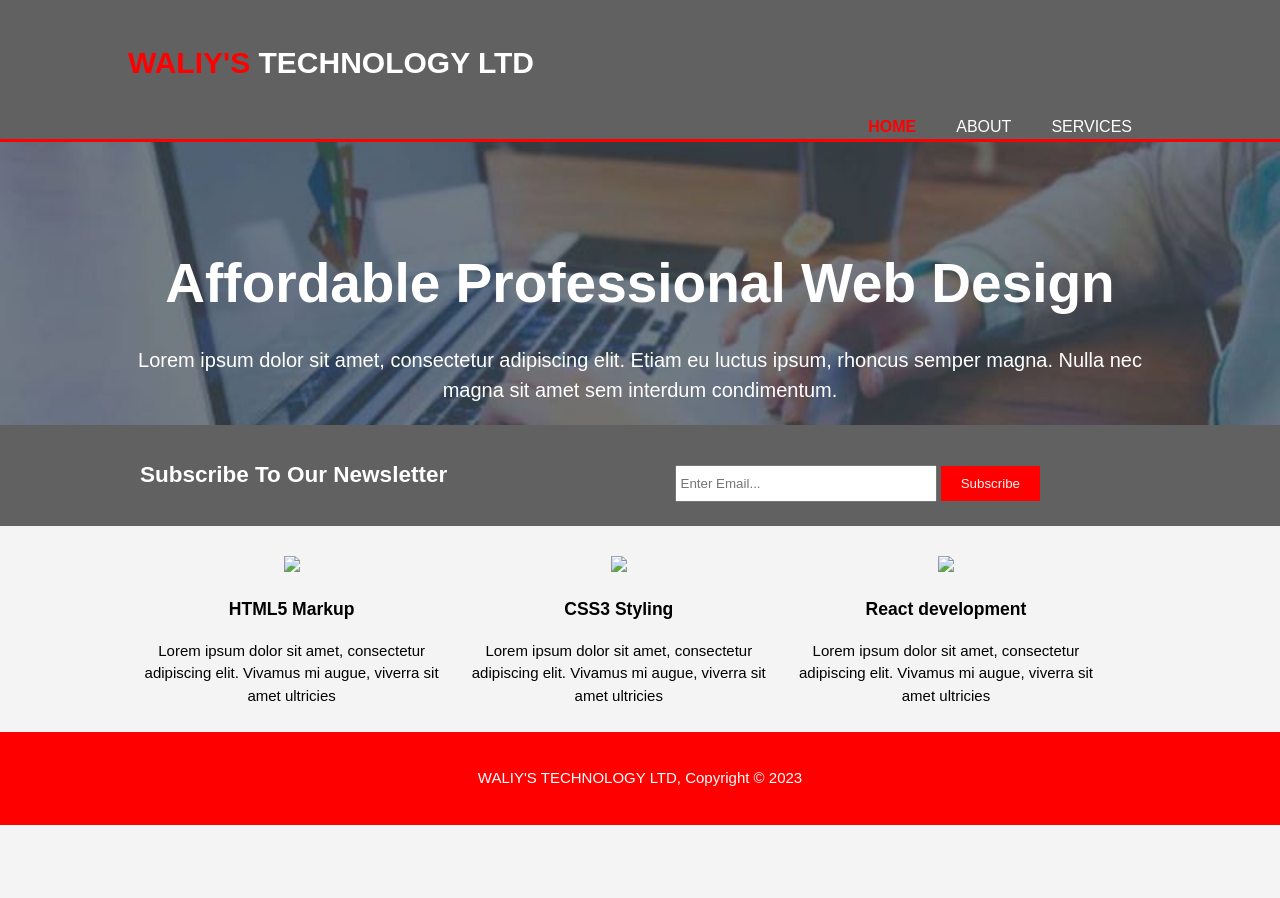
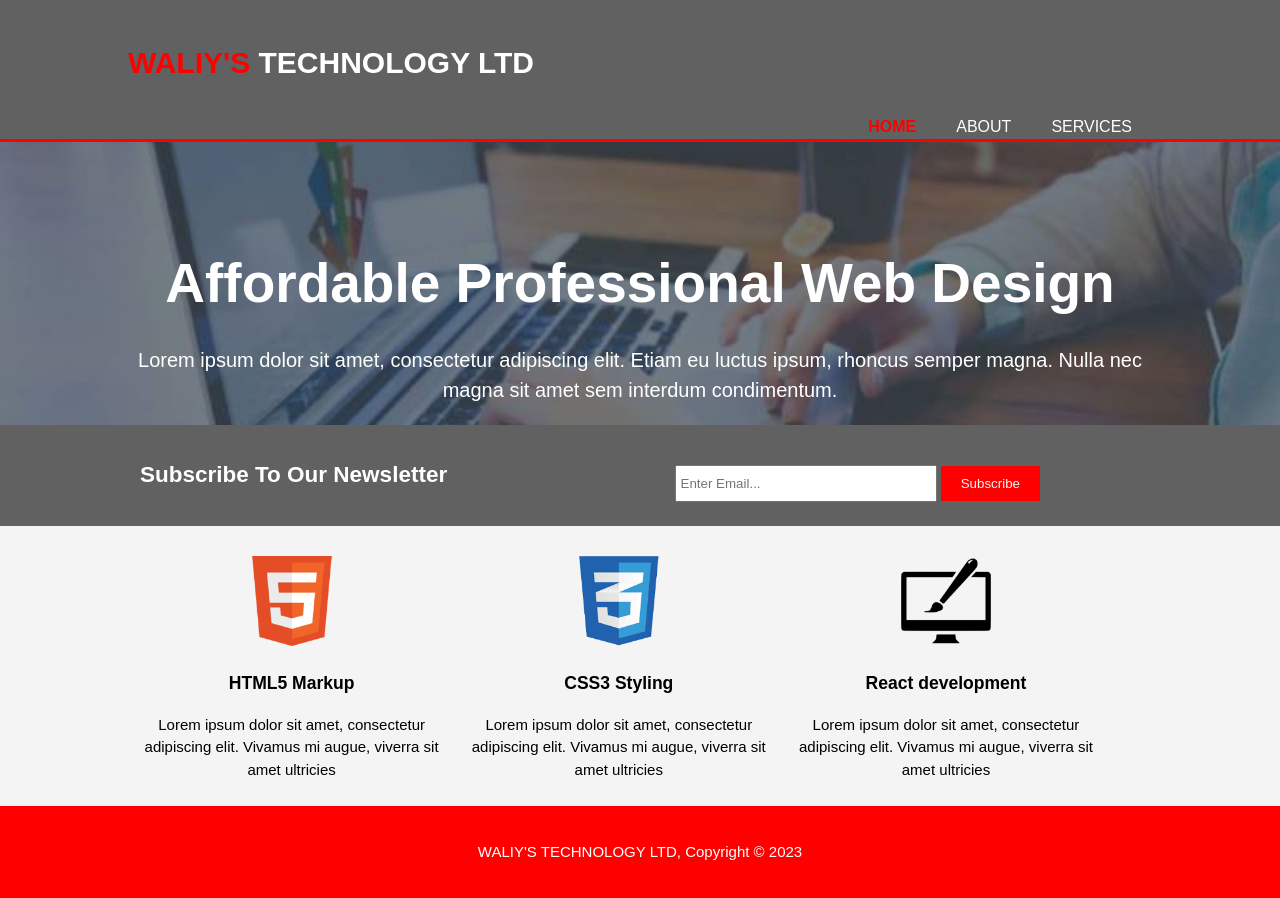
Before and after one commit to portal-abuad-dashboard-edu-ng/example, a plain HTML site: page index1.html in a window 1280 px wide. Before the commit the page ends 825 px from the top, so only its background shows below. Drawn offline with Linux system fonts and the light colour scheme; a script that the page names is missing; files whose address does not match are found by name.

Commit message:
index1.html

```diff
--- a/index1.html
+++ b/index1.html
@@ -42,17 +42,17 @@
     <section id="boxes">
       <div class="container">
         <div class="box">
-          <img src="./img/logo_html.png">
+          <img src="logo_html.png">
           <h3>HTML5 Markup</h3>
           <p>Lorem ipsum dolor sit amet, consectetur adipiscing elit. Vivamus mi augue, viverra sit amet ultricies</p>
         </div>
         <div class="box">
-          <img src="./img/logo_css.png">
+          <img src="logo_css.png">
           <h3>CSS3 Styling</h3>
           <p>Lorem ipsum dolor sit amet, consectetur adipiscing elit. Vivamus mi augue, viverra sit amet ultricies</p>
         </div>
         <div class="box">
-          <img src="./img/logo_brush.png">
+          <img src="logo_brush.png">
           <h3>React development</h3>
           <p>Lorem ipsum dolor sit amet, consectetur adipiscing elit. Vivamus mi augue, viverra sit amet ultricies</p>
         </div>
```
